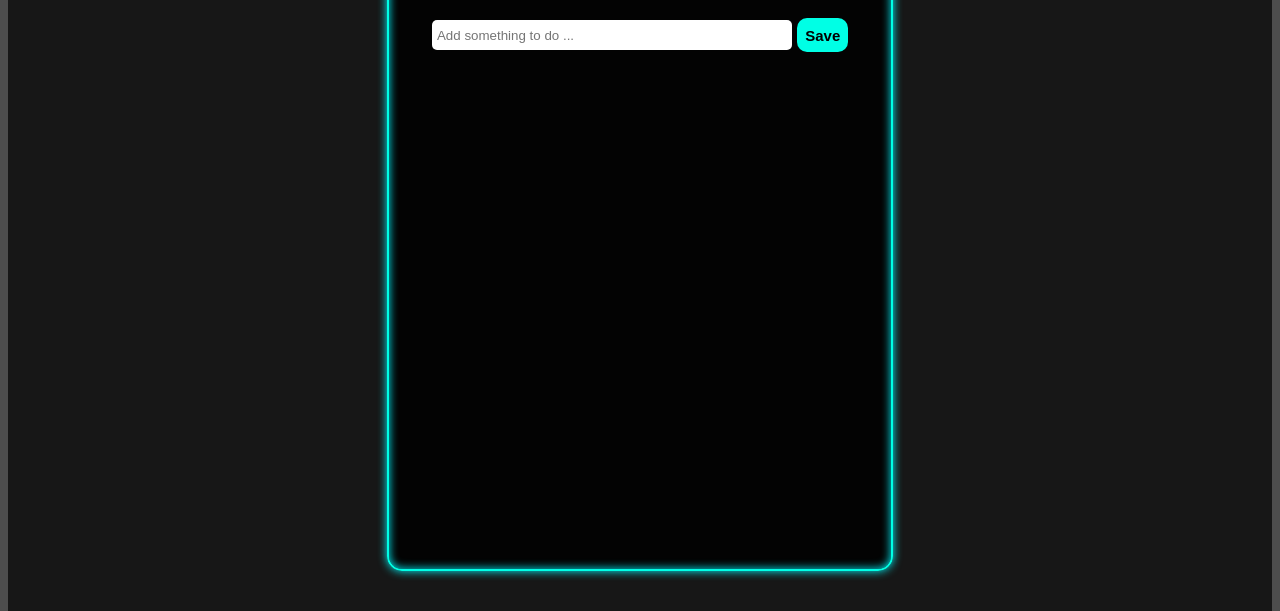
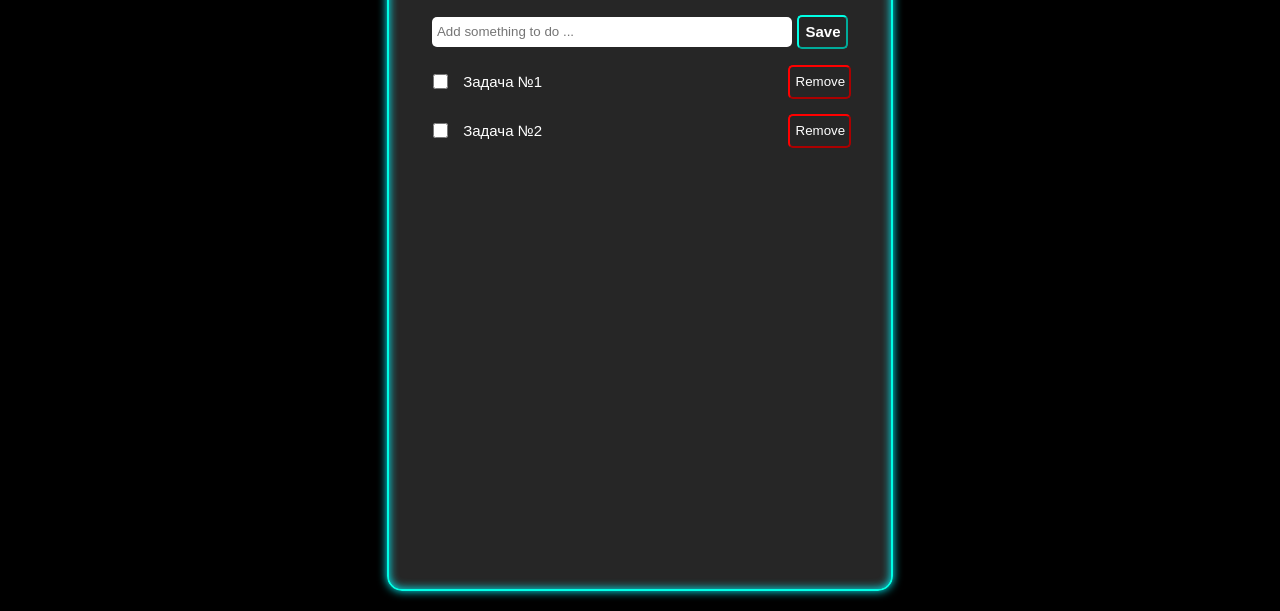
Before and after one commit to radishevskyi/todo-list, a plain HTML site: page index.html in a window 1280 px wide. Shown: the part 197-808 px from the top of the page. Drawn offline with Linux system fonts and the light colour scheme.

Commit message:
new js code

```diff
--- a/index.html
+++ b/index.html
@@ -17,6 +17,7 @@
         <ul class="todo-list"></ul>
       </div>
     </div>
-    <script src="./script.js"></script>
+    <!-- <script src="./script.js"></script> -->
+    <script src="./index.js"></script>
   </body>
 </html>
--- /dev/null
+++ b/index.js
@@ -0,0 +1,35 @@
+const state = [
+  { name: "Задача №1", checked: false },
+  { name: "Задача №2", checked: true },
+];
+
+const input = document.querySelector(".input-container input");
+const buttonSave = document.querySelector(".input-container button");
+const list = document.querySelector(".todo-list");
+
+function createTask(name) {
+  const li = document.createElement("li");
+  li.className = "todo-list-item";
+  li.innerHTML = `<input class="input-checkbox" type = "checkbox"/> <input class="input-value" value = "${name}" type = "text"/>`;
+  const removeBtn = document.createElement("button");
+  removeBtn.innerText = "Remove";
+  li.appendChild(removeBtn);
+
+  removeBtn.addEventListener("click", () => {
+    list.removeChild(li);
+  });
+  return li;
+}
+
+state.forEach((task) => {
+  list.appendChild(createTask(task.name));
+});
+
+buttonSave.addEventListener("click", () => {
+  state.push({ name: input.value, checked: false });
+  input.value = '';
+  list.innerHTML = "";
+  state.forEach((task) => {
+    list.appendChild(createTask(task.name));
+  });
+});
--- a/script.js
+++ b/script.js
@@ -6,11 +6,9 @@ const list = document.querySelector(".todo-list");
 button.addEventListener("click", () => {
   const li = document.createElement("li");
   li.className = "todo-list-item";
-//   const task = document.createElement("input");
-//   task.type = "text"
   const removeBtn = document.createElement("button");
   removeBtn.innerText = "Remove";
-  li.innerHTML = `<input type = "checkbox"/> ${input.value}`;
+  li.innerHTML = `<input class="input-checkbox" type = "checkbox"/> <input class="input-value" value = "${input.value}" type = "text"/>`;
   list.appendChild(li);
   li.appendChild(removeBtn);
   input.value = '';
--- a/styles.css
+++ b/styles.css
@@ -2,7 +2,7 @@ html,
 body {
     height: 100%;
     font-family: sans-serif;
-    background-color: rgba(0, 0, 0, 0.697);
+    background-color: black ;
 }
 
 .container {
@@ -15,7 +15,7 @@ body {
 
 .todo-container {
     width: 40%;
-    height: 90%;
+    height: 95%;
     border-radius: 15px;
     border: 2px solid #00ffe5;
     box-shadow: 0px 0px 10px #00f7ff,
@@ -24,11 +24,12 @@ body {
     text-align: center;
     padding: 40px;
     box-sizing: border-box;
-    background-color: rgba(0, 0, 0, 0.863);
+    background-color: rgba(255, 255, 255, 0.15);
 }
 
 .todo-title {
     font-size: 50px;
+    margin-bottom: 50px;
 }
 
 .input-container {
@@ -49,12 +50,13 @@ body {
 .input-container button {
     width: 12%;
     height: 34px;
-    border-radius: 10px;
-    border: none;
+    border-radius: 5px;
+    border-color: #00ffe5;
     cursor: pointer;
     font-size: 15px;
     font-weight: bold;
-    background-color: #00ffe5;
+    background-color: transparent;
+    color: white;
 }
 
 .input-container button:hover {
@@ -72,21 +74,35 @@ body {
     margin-bottom: 15px;
 }
 
-.todo-list-item input {
-    margin-right: 15px;
+.input-checkbox {
+    margin-right: 10px;
+    width: 15px;
+    height: 15px;
+}
+
+.input-value {
+    width: 75%;
+    height: 30px;
+    border-radius: 5px;
+    padding: 0 5px;
+    border: none;
+    background-color: transparent;
+    color: white;
+    font-size: 15px;
 }
 
 .todo-list-item button {
     border-radius: 5px;
-    border: none;
+    border-color: red;
     margin-left: auto;
-    background-color: red;
+    background-color: transparent;
     color: white;
     cursor: pointer;
-    padding: 7px 10px;
+    height: 34px;
+    width: 15%;
 }
 
 
 .todo-list-item button:hover {
-    box-shadow: 0px 0px 10px #ff0048;
+    box-shadow: 0px 0px 10px red;
 }
```
